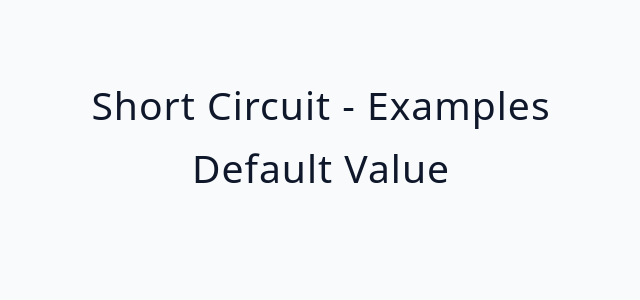
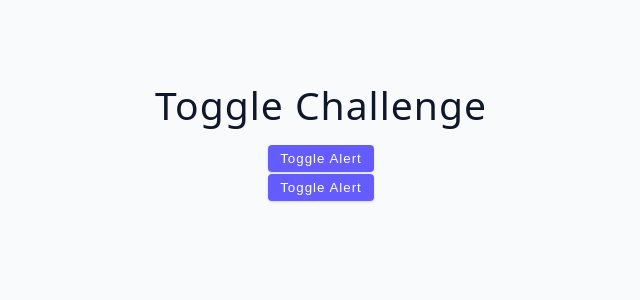
Before and after one commit to evgenii-shvetsov/react-18, a React (Vite) app in the folder react-vite/: page / in a window 1280 px wide. Shown: the top 300 px of the page, without its empty margins (319-959 px from the left). Built offline with nearby package versions, Linux system fonts and the light colour scheme.

Commit message:
solve toggle challenge

```diff
--- a/react-vite/src/App.jsx
+++ b/react-vite/src/App.jsx
@@ -1,11 +1,11 @@
-import Starter from "./tutorial/03-conditional-rendering/starter/05-short-circuit-examples";
-import Final from "./tutorial/03-conditional-rendering/final/05-short-circuit-examples";
+import Starter from "./tutorial/03-conditional-rendering/starter/06-toggle-challenge";
+import Final from "./tutorial/03-conditional-rendering/final/06-toggle-challenge";
 
 function App() {
   return (
     <div className='container'>
       <Starter />
-      {/* <Final/> */}
+      <Final/>
     </div>
   );
 }
--- a/react-vite/src/tutorial/03-conditional-rendering/starter/06-toggle-challenge.jsx
+++ b/react-vite/src/tutorial/03-conditional-rendering/starter/06-toggle-challenge.jsx
@@ -1,5 +1,22 @@
+import { useState } from "react";
+
 const ToggleChallenge = () => {
-  return <h2>toggle challenge</h2>;
+  const [value, setValue] = useState(false)
+
+  const toggleBtn = () => {
+    setValue(prev => !prev)
+  }
+
+  return (
+    <>
+    <h2>toggle challenge</h2>
+    <button className="btn" onClick={toggleBtn}>Toggle Alert</button>
+    {value && <div>
+      you clicked the button
+    </div> }
+    </>
+  )
+
 };
 
 export default ToggleChallenge;
```
